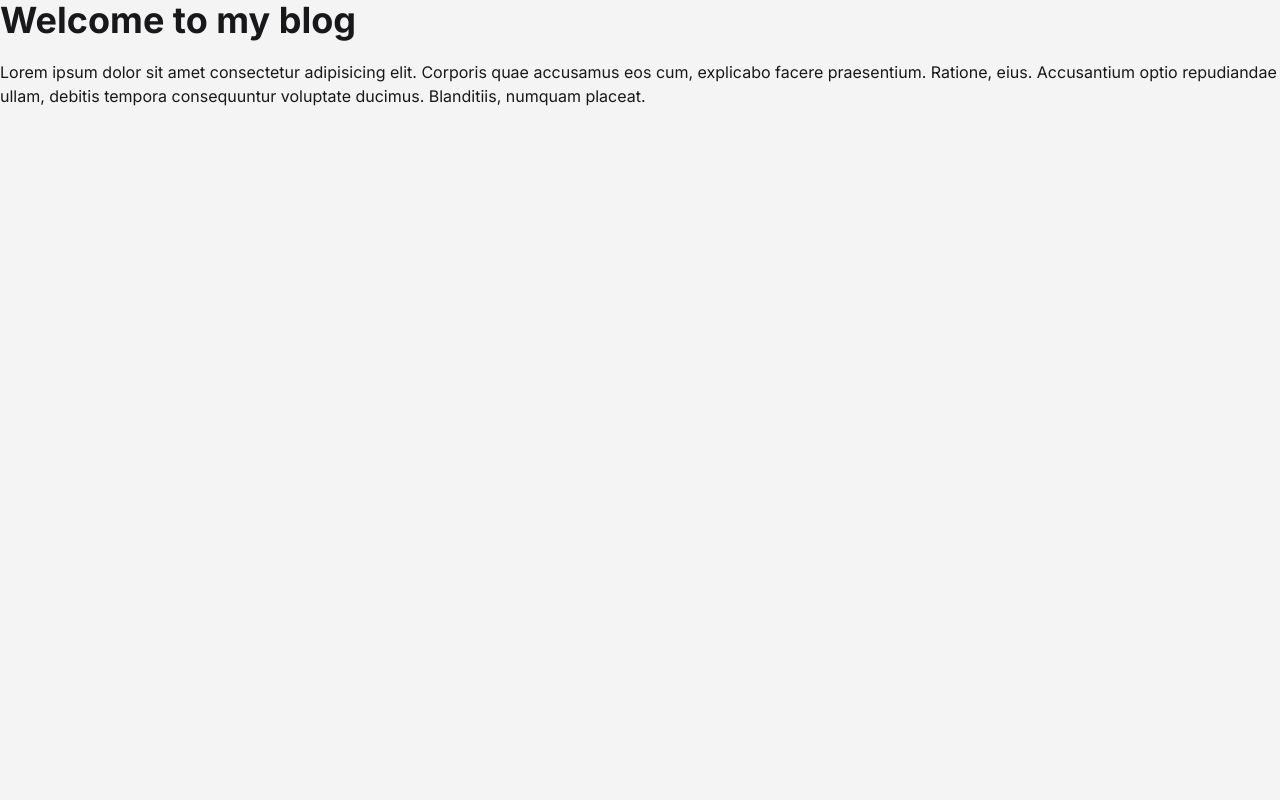
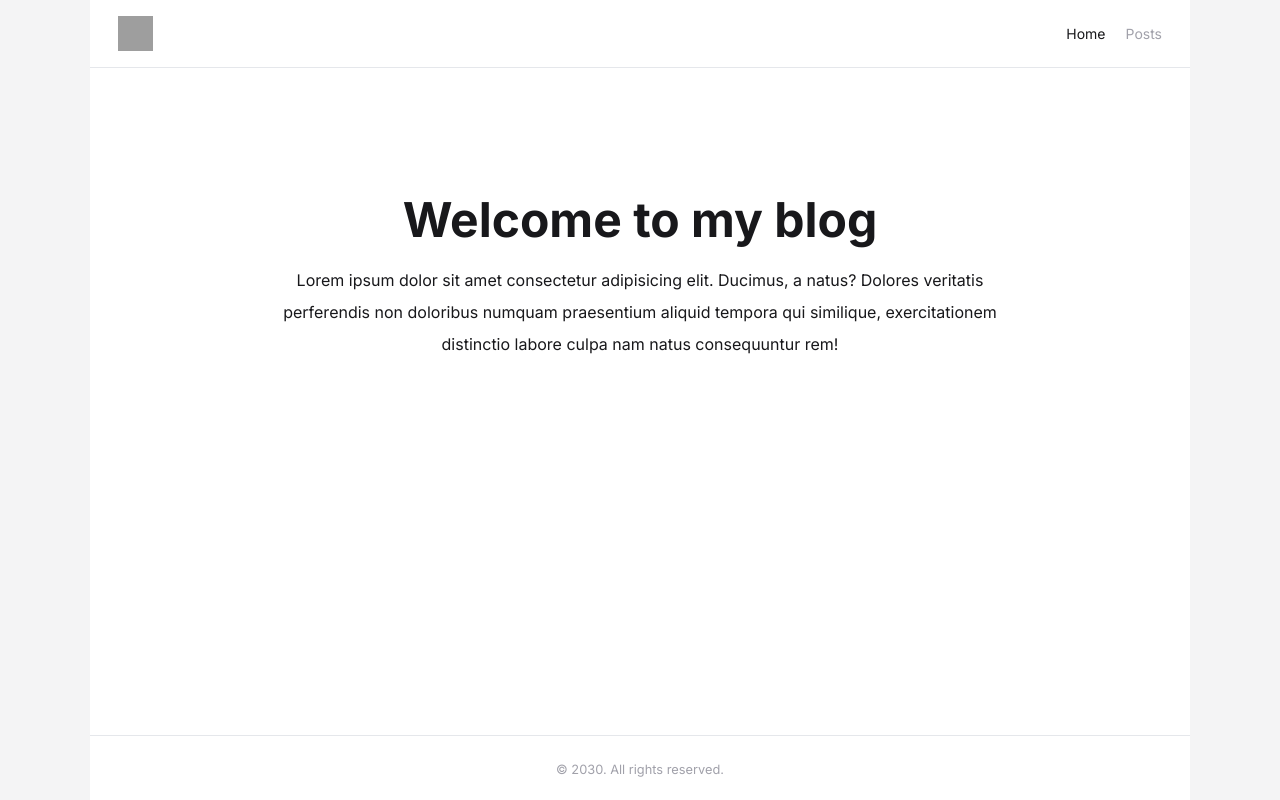
Before and after one commit to Inokcode/nextjs-14-bytegard-project, a Next.js app: page / in a window 1280 px wide. Built offline with nearby package versions, Linux system fonts and the light colour scheme; grey boxes are pictures that could not be loaded.

Commit message:
header and footer added

```diff
--- a/next.config.mjs
+++ b/next.config.mjs
@@ -1,4 +1,15 @@
+import { hostname } from "os";
+
 /** @type {import('next').NextConfig} */
-const nextConfig = {};
+const nextConfig = {
+  images: {
+    remotePatterns: [
+      {
+        protocol: "https",
+        hostname: "bytegrad.com",
+      },
+    ],
+  },
+};
 
 export default nextConfig;
--- a/src/app/layout.tsx
+++ b/src/app/layout.tsx
@@ -1,6 +1,9 @@
 import type { Metadata } from "next";
 import { Inter } from "next/font/google";
 import "./globals.css";
+import Header from "@/components/Header";
+import Footer from "@/components/Footer";
+import Container from "@/components/Container";
 
 const inter = Inter({ subsets: ["latin"] });
 
@@ -16,8 +19,14 @@ export default function RootLayout({
 }>) {
   return (
     <html lang="en">
-      <body className={`${inter.className} bg-zinc-100 text-zinc-900`}>
-        {children}
+      <body
+        className={`${inter.className} bg-zinc-100 text-zinc-900 min-h-screen`}
+      >
+        <Container>
+          <Header />
+          {children}
+          <Footer />
+        </Container>
       </body>
     </html>
   );
--- a/src/app/page.tsx
+++ b/src/app/page.tsx
@@ -1,12 +1,14 @@
 export default function Home() {
   return (
-    <main>
-      <h1 className="text-4xl font-bold mb-5">Welcome to my blog</h1>
-      <p>
-        Lorem ipsum dolor sit amet consectetur adipisicing elit. Corporis quae
-        accusamus eos cum, explicabo facere praesentium. Ratione, eius.
-        Accusantium optio repudiandae ullam, debitis tempora consequuntur
-        voluptate ducimus. Blanditiis, numquam placeat.
+    <main className="text-center pt-32 px-5">
+      <h1 className="text-4xl md:text-5xl font-bold mb-5">
+        Welcome to my blog
+      </h1>
+      <p className="max-w-[750px] mx-auto leading-8">
+        Lorem ipsum dolor sit amet consectetur adipisicing elit. Ducimus, a
+        natus? Dolores veritatis perferendis non doloribus numquam praesentium
+        aliquid tempora qui similique, exercitationem distinctio labore culpa
+        nam natus consequuntur rem!
       </p>
     </main>
   );
--- /dev/null
+++ b/src/components/Container.tsx
@@ -0,0 +1,7 @@
+export default function Container({ children }: { children: React.ReactNode }) {
+  return (
+    <div className="max-w-[1100px] mx-auto bg-white min-h-screen flex flex-col">
+      {children}
+    </div>
+  );
+}
--- /dev/null
+++ b/src/components/Footer.tsx
@@ -0,0 +1,7 @@
+export default function Footer() {
+  return (
+    <footer className="mt-auto text-center text-zinc-400 py-5 px-7 border-t">
+      <small>&copy; 2030. All rights reserved.</small>
+    </footer>
+  );
+}
--- /dev/null
+++ b/src/components/Header.tsx
@@ -0,0 +1,50 @@
+"use client";
+import Image from "next/image";
+import Link from "next/link";
+import { usePathname } from "next/navigation";
+
+const navLinks = [
+  {
+    href: "/",
+    label: "Home",
+  },
+  {
+    href: "/posts",
+    label: "Posts",
+  },
+];
+
+export default function Header() {
+  const pathname = usePathname();
+
+  return (
+    <header className="flex justify-between items-center py-4 px-7 border-b">
+      <Link href="/">
+        <Image
+          src="https://bytegrad.com/course-assets/youtube/example-logo.png"
+          alt="Logo"
+          className="w-[35px] h-[35px]"
+          width="35"
+          height="35"
+        />
+      </Link>
+
+      <nav>
+        <ul className="flex gap-x-5 text-[14px]">
+          {navLinks.map((link) => (
+            <li key={link.href}>
+              <Link
+                className={`${
+                  pathname === link.href ? "text-zinc-900" : "text-zinc-400"
+                }`}
+                href={link.href}
+              >
+                {link.label}
+              </Link>
+            </li>
+          ))}
+        </ul>
+      </nav>
+    </header>
+  );
+}
```
